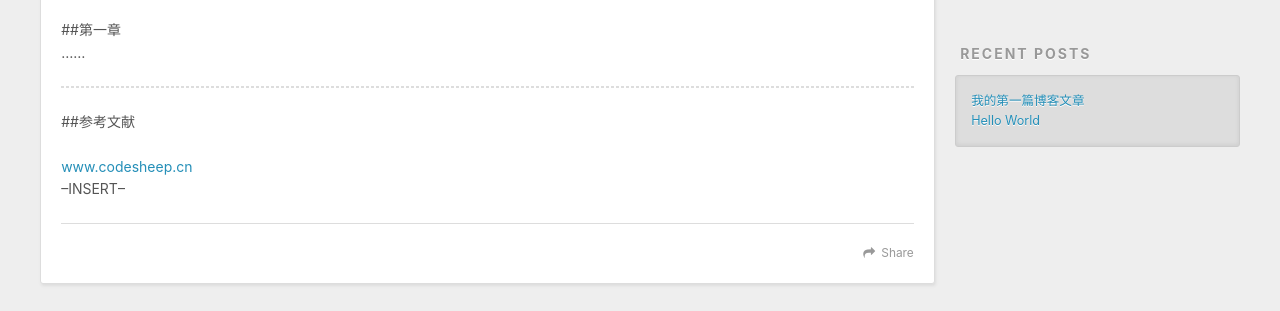
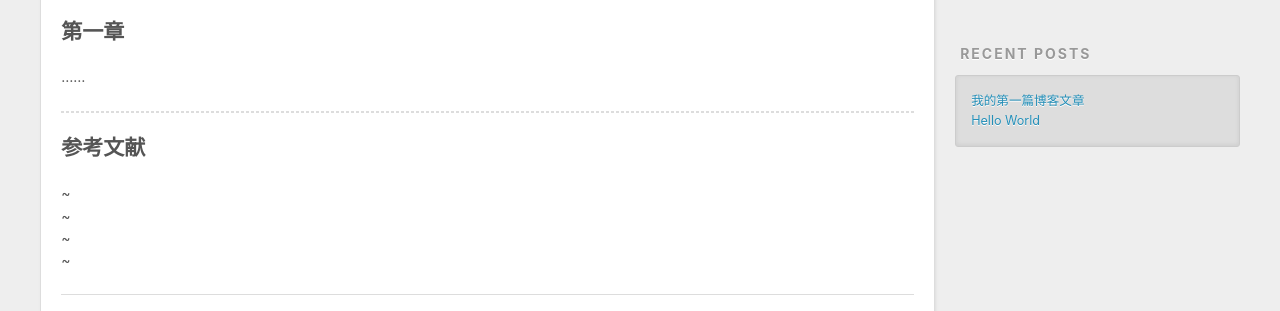
Before and after one commit to Yuzk-oz/yuzk-oz.github.io, a plain HTML site: page 2020/03/13/我的第一篇博客文章/index.html in a window 1280 px wide. Shown: the part 434-745 px from the top of the page. Drawn offline with nearby package versions, Linux system fonts and the light colour scheme.

Commit message:
Site updated: 2020-03-13 13:01:48

```diff
--- a/2020/03/13/我的第一篇博客文章/index.html
+++ b/2020/03/13/我的第一篇博客文章/index.html
@@ -7,15 +7,15 @@
 
   <title>我的第一篇博客文章 | Hexo</title>
   <meta name="viewport" content="width=device-width, initial-scale=1, maximum-scale=1">
-  <meta name="description" content="##第一章……  ##参考文献 www.codesheep.cn–INSERT–">
+  <meta name="description" content="第一章……  参考文献~~~~">
 <meta property="og:type" content="article">
 <meta property="og:title" content="我的第一篇博客文章">
 <meta property="og:url" content="http://yoursite.com/2020/03/13/%E6%88%91%E7%9A%84%E7%AC%AC%E4%B8%80%E7%AF%87%E5%8D%9A%E5%AE%A2%E6%96%87%E7%AB%A0/index.html">
 <meta property="og:site_name" content="Hexo">
-<meta property="og:description" content="##第一章……  ##参考文献 www.codesheep.cn–INSERT–">
+<meta property="og:description" content="第一章……  参考文献~~~~">
 <meta property="og:locale" content="en_US">
 <meta property="article:published_time" content="2020-03-13T04:20:47.000Z">
-<meta property="article:modified_time" content="2020-03-13T04:30:11.948Z">
+<meta property="article:modified_time" content="2020-03-13T05:00:23.324Z">
 <meta property="article:author" content="John Doe">
 <meta name="twitter:card" content="summary">
 
@@ -88,10 +88,9 @@
 
     <div class="article-entry" itemprop="articleBody">
 
-        <p>##第一章<br>……</p>
+        <h2 id="第一章"><a href="#第一章" class="headerlink" title="第一章"></a>第一章</h2><p>……</p>
 <hr>
-<p>##参考文献</p>
-<p><a href="http://www.codesheep.cn" target="_blank" rel="noopener">www.codesheep.cn</a><br>–INSERT–</p>
+<h2 id="参考文献"><a href="#参考文献" class="headerlink" title="参考文献"></a>参考文献</h2><p>~<br>~<br>~<br>~</p>
 
 
     </div>
```
Also changed, not shown: index.html (+2 -3 lines).
